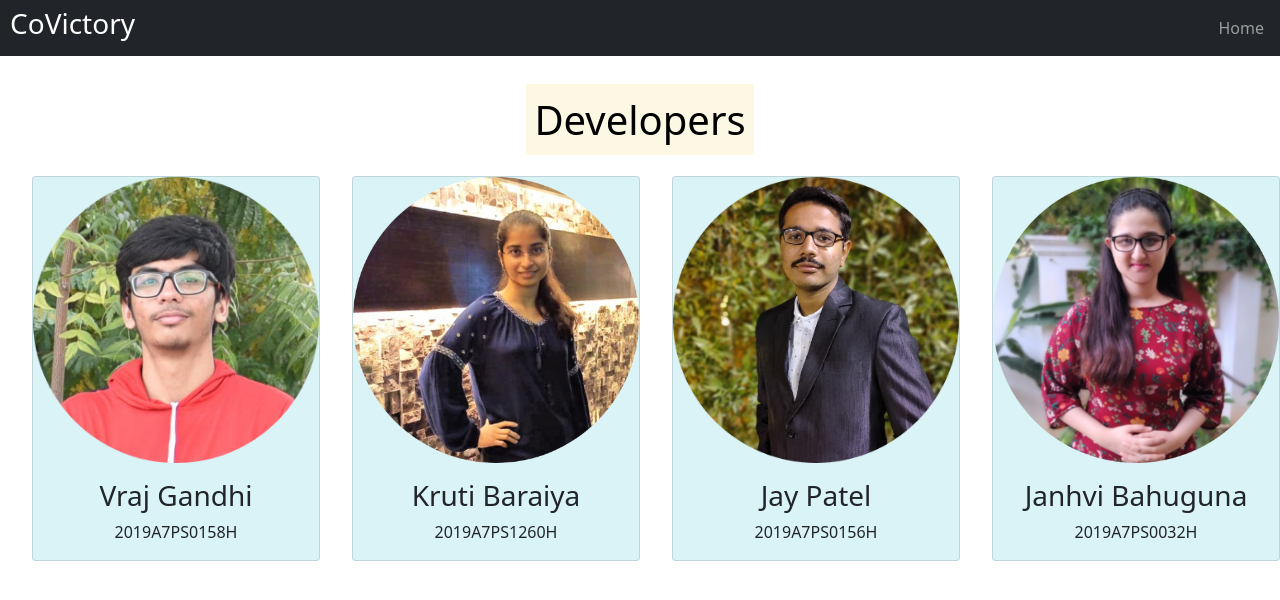
After one commit to krutibaraiya/CoVictory, a Flask app: page /developer/ in a window 1280 px wide. The commit adds this page. Shown: the top 600 px of the page. Run offline with Flask 2, Linux system fonts and the light colour scheme; some libraries are stand-ins or nearby versions.

Commit message:
did error fixed and developer page added

```diff
--- a/COVICTORY/DB_Operations.py
+++ b/COVICTORY/DB_Operations.py
@@ -116,7 +116,7 @@ def AssignSlot(vid, slot_date, slot_time, did):
     return 1
 
 
-def patient_vaccination(pid, vid, did, slot_date, slot_time):
+def patient_vaccination(pid, vid, did, slot_time, slot_date):
     cursor.execute("INSERT INTO VACCINATION(pid,vid,did,s_time,s_date) VALUES (%s, %s, %s, %s, %s)",(pid,vid,did,slot_time,slot_date))
     connection.commit()
     return 1
@@ -258,5 +258,5 @@ def get_date(pid):
 
 def get_status(pid):
     cursor.execute("SELECT status FROM VACCINATION_REPORT WHERE pid = %s",(pid))
-    status = cursor.fetchone()
+    status = [v for v in cursor.fetchone()][0]
     return status
--- a/COVICTORY/app.py
+++ b/COVICTORY/app.py
@@ -50,6 +50,10 @@ def adminLogin():
 def admin():
     return render_template('admin.html')
 
+@app.route("/developer/",methods=["GET","POST"])
+def developer():
+    return render_template('developer.html')
+
 
 @login_required
 @app.route("/doctor-home/",methods=["GET", "POST"])
@@ -81,8 +85,9 @@ def Slot():
     if request.method == "POST":
         slot_value = request.form["slot"]
         slots = slot_value.split(',')
-        session['slot_date'] = slots[0]
-        session['slot_time'] = slots[1]
+        session['slot_date'] = slots[1]
+        session['slot_time'] = slots[0]
+        session['did'] = get_slot_did(session['vid_value'], session['slot_date'], session['slot_time'])
         return redirect(url_for('PatientRegister'))
     return render_template('slot.html', slots = slots, dropdown_slots=dropdown_slots)
 
@@ -106,9 +111,8 @@ def PatientRegister():
         if not check:
             patient_register(firstName_value, lastName_value, emailAddress_value, password1_value, gender_value, dob_value, aadhar_value, phone_value)
             pid = get_pid(emailAddress_value)
-            did = get_slot_did(session['vid_value'], session['slot_date'], session['slot_time'])
-            patient_vaccination(pid, session['vid_value'], did, session['slot_date'], session['slot_time'])
-            vaccination_report(pid, did, 'registered')
+            patient_vaccination(pid, session['vid_value'], session['did'], session['slot_time'], session['slot_date'])
+            vaccination_report(pid, session['did'], 'registered')
             return redirect(url_for('PatientLogin'))
         else:
             if check1:
@@ -149,18 +153,7 @@ def vaccinationReport():
     status = get_status(pid)
     return render_template('vaccination-report.html',status = status, patient = patient,center = center, doctor=doctor, date1 = date1, date2 = date2)
 
-@app.route("/vaccination-report-doctor/",methods=["GET","POST"])
-def vaccinationReportDoctor(pid):
-    patient = get_patient_report_details(pid)
-    did = get_did_from_pid(pid)
-    doctor = get_doctor_report_details(did)
-    vid = get_vid(session['p_email'])
-    center = get_center_report_details(vid)
-    date1 = get_date(pid)
-    date2 = datetime.strptime(date1, "%Y-%m-%d")+timedelta(days=28)
-    date2 = date2.date()
-    status = get_status(pid)
-    return render_template('vaccination-report.html',status = status, patient = patient,center = center, doctor=doctor, date1 = date1, date2 = date2)
+
 @app.route("/doctor-register/", methods=["POST", "GET"])
 def DoctorRegister():
     if request.method == "POST":
@@ -288,36 +281,6 @@ def statistics():
     covaxin_count = get_patients_of_each_vaccine(vid_covaxin, 0)
     vid_comirnaty = get_vid_for_vaccine('Comirnaty')
     comirnaty_count = get_patients_of_each_vaccine(vid_comirnaty, 0)
-    age60 = 0
-    age30 = 0
-    age40 = 0
-    age50 = 0
-    age70 = 0
-    age80 = 0
-    # for dob in dob:
-    #     dob = datetime.strptime(dob, '%Y-%m-%d')
-    #     dob = dob.date()
-    #     today = date.today()
-    #     age = today.year - dob.year - ((today.month, today.day) < (dob.month, dob.day))
-    #     if age >= 30 and age < 40:
-    #         age30 = age30 + 1
-    #     elif age >=40 and age < 50:
-    #         age40 = age40 + 1
-    #     elif age >= 50 and age < 60:
-    #         age50 = age50 + 1
-    #     elif age >= 60 and age < 70:
-    #         age60 = age60 + 1
-    #     elif age >= 70 and age < 80:
-    #         age70 = age70 + 1
-    #     elif age >= 80 and age < 90:
-    #         age80 = age80 + 1
-
-
-
-    print(age60)
-    print(age50)
-    print(age70)
-    return render_template('statistics.html',age30 = age30, age40 = age40, age50 = age50, age60 = age60,age70 = age70, age80 = age80, males= males, females=females, covishield= covishield_count, covaxin=covaxin_count, comirnaty=comirnaty_count)
     return render_template('statistics.html', males= males, females=females, covishield= covishield_count, covaxin=covaxin_count, comirnaty=comirnaty_count)
 
 
--- /dev/null
+++ b/COVICTORY/templates/developer.html
@@ -0,0 +1,62 @@
+<!DOCTYPE html>
+<html lang="en">
+<head>
+  <title>CoVictory-Developers</title>
+  <meta charset="utf-8">
+  <meta name="viewport" content="width=device-width, initial-scale=1">
+  <link rel="stylesheet" href="styles.css">
+  <link rel="stylesheet" href="https://cdn.jsdelivr.net/npm/bootstrap@5.0.0-beta3/dist/css/bootstrap.min.css">
+  <script src="https://cdn.jsdelivr.net/npm/bootstrap@5.0.0-beta3/dist/js/bootstrap.bundle.min.js"></script>
+  <link rel="stylesheet" href="https://stackpath.bootstrapcdn.com/font-awesome/4.7.0/css/font-awesome.min.css">
+  <script type="text/javascript" src="https://cdnjs.cloudflare.com/ajax/libs/jspdf/1.5.3/jspdf.min.js"></script>
+<script type="text/javascript" src="https://html2canvas.hertzen.com/dist/html2canvas.js"></script>
+</head>
+
+<body>
+
+<nav class="navbar navbar-dark bg-dark" style="padding-top: 2px ;padding-bottom:2px; padding-left: 10px;">
+  <a class="navbar-brand"><h3>CoVictory</h3></a>
+  <a class="nav-link" href="home.html"><span class="navbar-text">Home</span></a>
+</nav>
+
+<h1 class="text-center" style="margin: 40px 25px 0px 25px;"><mark>Developers</mark></h2>
+
+
+<div class="card-deck d-flex justify-content-center">
+
+   <div class="card" style="width: 18rem; margin-left: 2rem;margin-top: 2rem; margin-bottom: 2rem; background-color: #daf3f7">
+    <img class="card-img-top" src="{{url_for('static', filename = 'images/vraj.png')}}" alt="checklist image" width="1rem">
+    <div class="card-body" >
+      <h3 class="card-title text-center">Vraj Gandhi</h3>
+      <p class="card-text text-center">2019A7PS0158H</p>
+    </div>
+  </div>
+
+  <div class="card" style="width: 18rem; margin-left: 2rem;margin-top: 2rem; margin-bottom: 2rem; background-color: #daf3f7">
+    <img class="card-img-top" src="{{url_for('static', filename = 'images/kruti.png')}}" alt="checklist image" width="1rem">
+    <div class="card-body" >
+        <h3 class="card-title text-center">Kruti Baraiya</h3>
+        <p class="card-text text-center">2019A7PS1260H</p>
+    </div>
+  </div>
+
+   <div class="card" style="width: 18rem; margin-left: 2rem;margin-top: 2rem; margin-bottom: 2rem; background-color: #daf3f7">
+    <img class="card-img-top" src="{{url_for('static', filename = 'images/jay.png')}}" alt="checklist image" width="1rem">
+    <div class="card-body" >
+      <h3 class="card-title text-center">Jay Patel</h3>
+      <p class="card-text text-center">2019A7PS0156H</p>
+    </div>
+  </div>
+
+   <div class="card" style="width: 18rem; margin-left: 2rem;margin-top: 2rem; margin-bottom: 2rem; background-color: #daf3f7">
+    <img class="card-img-top" src="{{url_for('static', filename = 'images/janhvi.png')}}" alt="checklist image" width="1rem">
+    <div class="card-body">
+      <h3 class="card-title text-center">Janhvi Bahuguna</h3>
+      <p class="card-text text-center">2019A7PS0032H</p>
+    </div>
+  </div>
+
+</div>
+
+</body>
+</html>
--- a/COVICTORY/templates/home.html
+++ b/COVICTORY/templates/home.html
@@ -24,7 +24,7 @@
 		<ul class="navbar-nav ms-auto text-right">
 			<li class="nav-item"><a class="nav-link" href="https://www.mohfw.gov.in/">MORE ABOUT COVID</a></li>
 			<li class="nav-item"><a class="nav-link" href="/admin-login">ADMIN</a>	</li>
-			<li class="nav-item"><a class="nav-link" href="CV-Developers.htm">DEVELOPERS</a></li>
+			<li class="nav-item"><a class="nav-link" href="/developer">DEVELOPERS</a></li>
 		</ul>
 	</nav>
 
```
Also changed, not shown: COVICTORY/static/images/janhvi.png (added), COVICTORY/static/images/jay.png (added), COVICTORY/static/images/kruti.png (added), COVICTORY/static/images/vraj.png (added).
